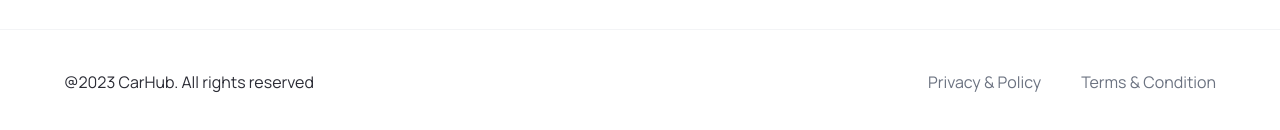
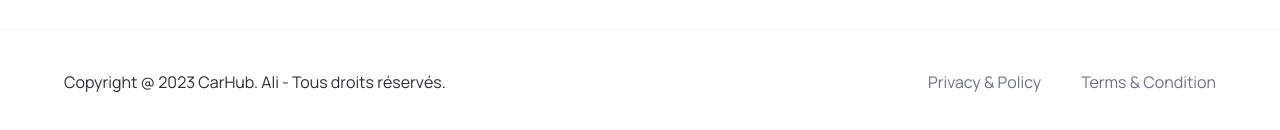
Before and after one commit to ali-hbl/car-showcase, a Next.js app: page / in a window 1280 px wide. Shown: the part 1490-1620 px from the top of the page. Built offline with nearby package versions, Linux system fonts and the light colour scheme; no server answers.

Commit message:
refactor: footer

```diff
--- a/components/Footer.tsx
+++ b/components/Footer.tsx
@@ -1,6 +1,6 @@
+import { footerLinks } from '@/constants';
 import Image from 'next/image';
 import Link from 'next/link';
-import { footerLinks } from '@/constants';
 
 const Footer = () => (
   <footer className="mt-5 flex flex-col  border-t border-gray-100 text-black-100">
@@ -8,7 +8,7 @@ const Footer = () => (
       <div className="flex flex-col items-start justify-start gap-6">
         <Image src="/logo.svg" alt="logo" width={118} height={18} className="object-contain" />
         <p className="text-base text-gray-700">
-          Carhub 2023 <br />
+          Carhub {new Date().getFullYear()} <br />
           All Rights Reserved &copy;
         </p>
       </div>
@@ -30,7 +30,7 @@ const Footer = () => (
     </div>
 
     <div className="mt-10 flex flex-wrap items-center justify-between border-t border-gray-100 px-6 py-10 sm:px-16">
-      <p>@2023 CarHub. All rights reserved</p>
+      <p>Copyright @ {new Date().getFullYear()} CarHub. Ali - Tous droits réservés.</p>
 
       <div className="footer__copyrights-link">
         <Link href="/" className="text-gray-500">
```
